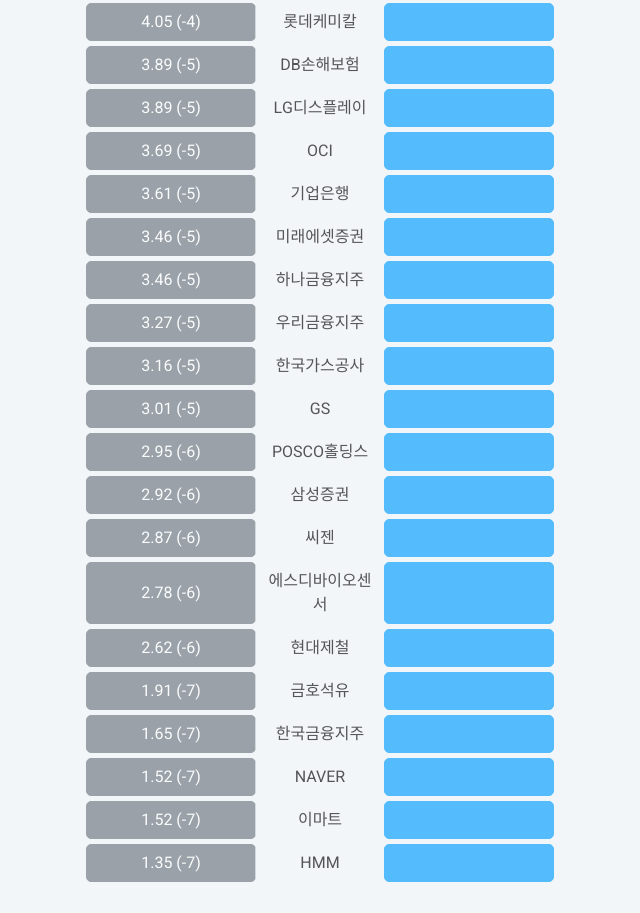
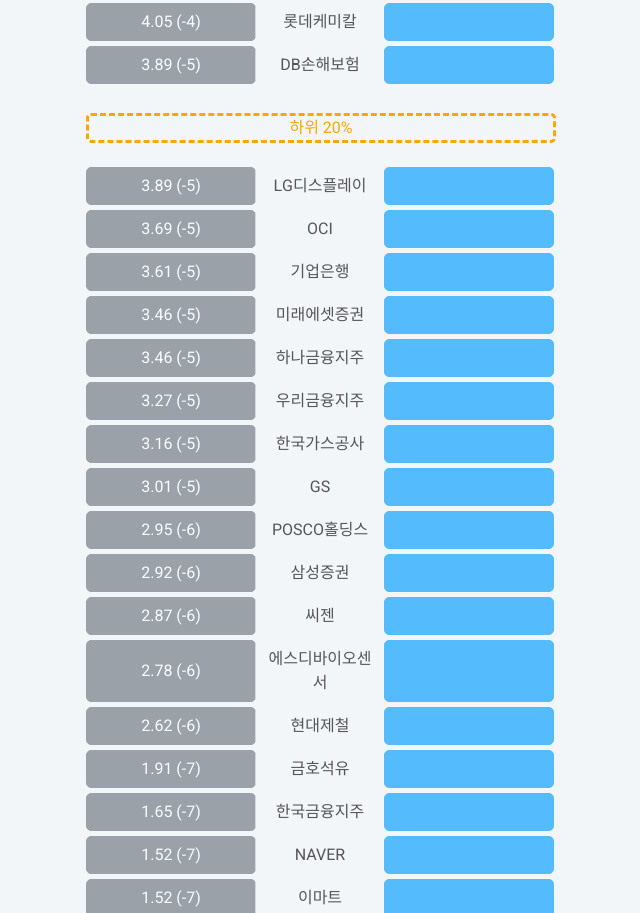
Before and after one commit to Lee-Ga-eun/FinancePj, a plain HTML site: page jsontest.html in a window 1280 px wide. Shown: the part 3150-4063 px from the top of the page, without its empty margins (170-810 px from the left). Before the commit the page ends 4037 px from the top, so only its background shows below. Drawn offline with nearby package versions, Linux system fonts and the light colour scheme.

Commit message:
PER 하위 20% 분류 출력

```diff
--- a/jsontest.html
+++ b/jsontest.html
@@ -60,7 +60,22 @@
 
         //반복문을...... if k===9: <div>로 하위 10% 박스를 추가
 
+            // <div class="under20">
+            //     <p style="border-style:dashed; color:orange; margin:0% 20%; border-radius: 5px;">하위 20%</p>
+            // </div>
+
         for (let i=0;i<data.length;i++){
+
+            if(i===(parseInt(data.length*0.8))){
+                document.write(`
+             <div class="under20"> \
+                <br>\
+                <p style="border-style:dashed; color:orange; margin:0% 20%; border-radius: 5px; width:470px;  text-align:center;">하위 20%</p> \
+                <br>\
+            </div>
+                `);
+            }
+
             let per=data[i].PER;
             // console.log(per);
             console.log(`종목명:${data[i].종목명},PER:${data[i].PER}`);
```
